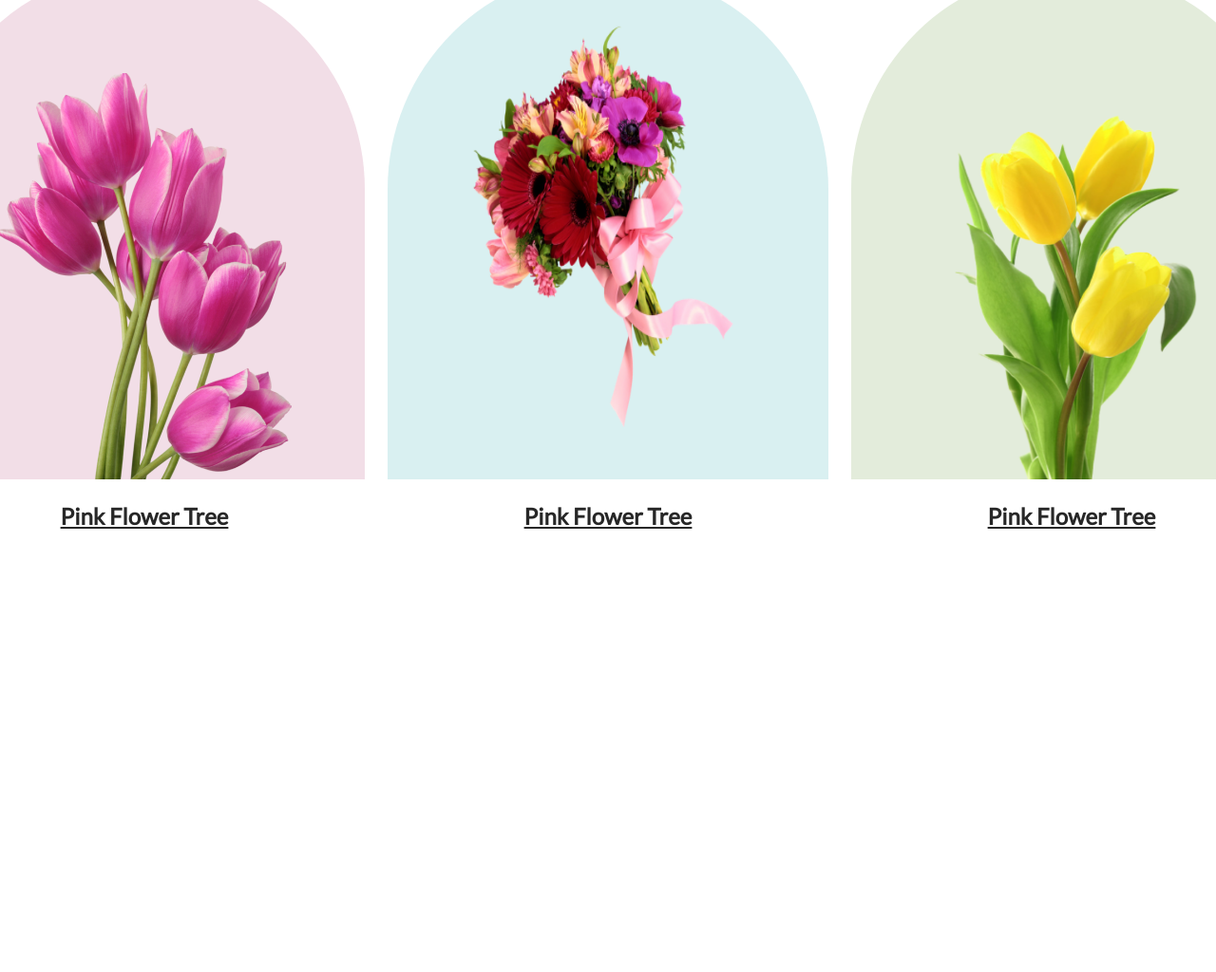
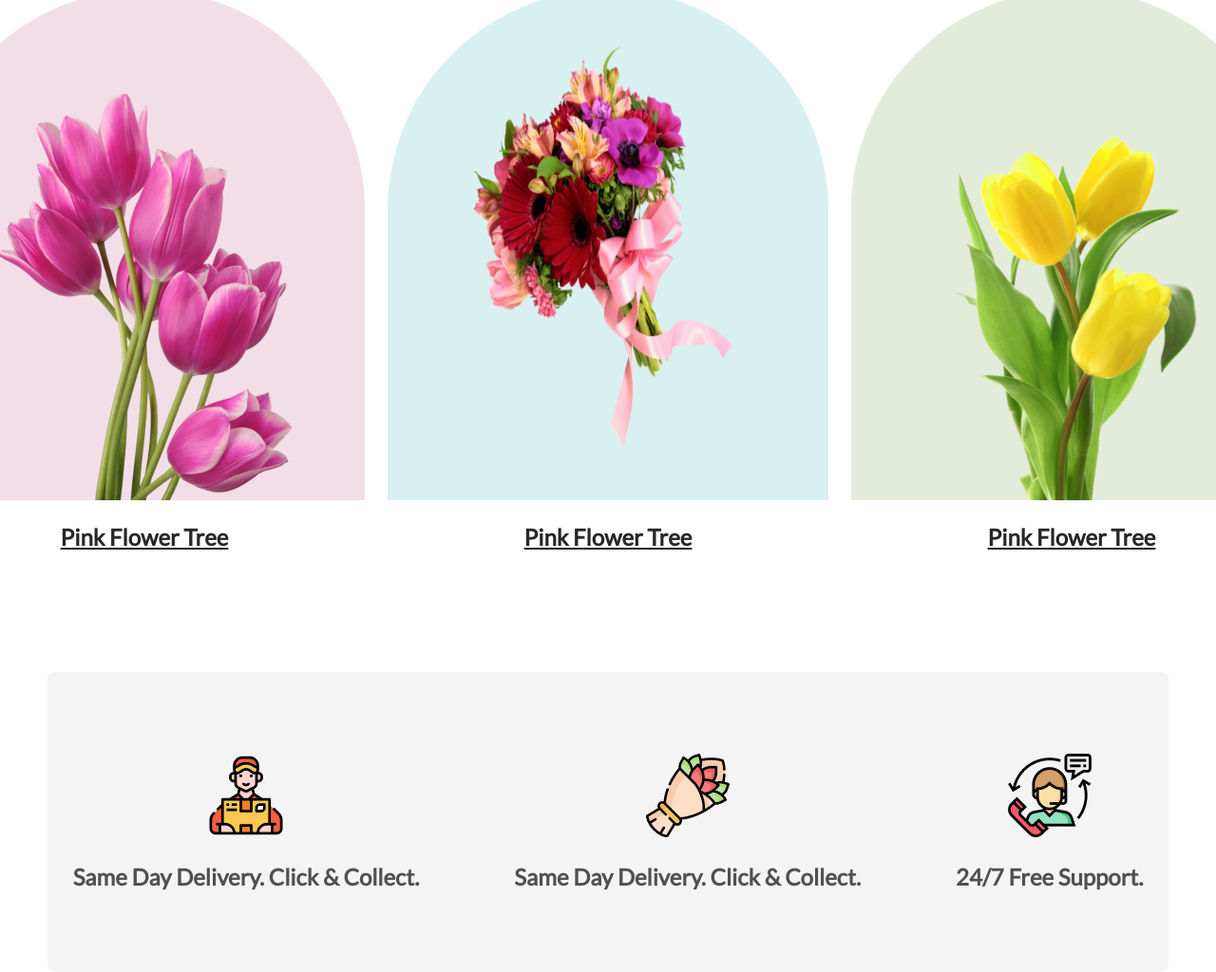
Before and after one commit to ummemunia/flower-shop, a plain HTML site: page index.html in a window 1280 px wide. Shown: the part 1239-2263 px from the top of the page at 95% size. Before the commit the page ends 1925 px from the top, so only its background shows below. Drawn offline with Linux system fonts and the light colour scheme.

Commit message:
service section complete

```diff
--- a/assets/style.css
+++ b/assets/style.css
@@ -35,7 +35,8 @@ img {
     justify-content: center;
     align-items: center;
     gap: 80px;
-    margin: 0px 200px;
+    /* need to fix */
+    margin: 0px 50px;
 }
 
 .header-title {
@@ -60,7 +61,8 @@ img {
 /* feature flower */
 
 .feature-flower {
-    margin: 170px 0px 0px;
+    /* need to fix */
+    margin: 170px 50px 0px;
 }
 
 .section-title {
@@ -76,6 +78,7 @@ img {
     color: rgba(39, 39, 39, 0.60);
     text-align: center;
     font-size: 18px;
+    /* need to fix */
     margin: 24px 450px 48px;
 
 }
@@ -119,8 +122,9 @@ img {
     position: absolute;
     top: 50%;
     left: 50%;
-    transform: translate(-50%,-50%);
+    transform: translate(-50%, -50%);
 }
+
 .featured-flower-item3 {
     width: 464px;
     height: 538px;
@@ -137,3 +141,32 @@ img {
     text-decoration: underline;
     margin-bottom: 128px;
 }
+
+/* service section */
+.service {
+    text-align: center;
+    border-radius: 8px;
+    background-color: rgba(39, 39, 39, 0.05);
+    /* need to fix */
+    margin: 0px 50px;
+}
+
+.service-container {
+    display: flex;
+    justify-content: center;
+    gap: 100px;
+}
+
+.service-img {
+    width: 88px;
+    height: 88px;
+    margin-top: 86px;
+}
+
+.service-text {
+    color: rgba(39, 39, 39, 0.80);
+    text-align: center;
+    font-size: 24px;
+    font-weight: 600;
+    margin-bottom: 86px;
+}
--- a/index.html
+++ b/index.html
@@ -44,6 +44,22 @@
                 </div>
             </div>
         </section>
+        <section class="service">
+            <div class="service-container">
+                <div>
+                    <img src="./assets/image/Group 57.png" alt="" class="service-img">
+                    <p class="service-text">Same Day Delivery. Click & Collect.</p>
+                </div>
+                <div>
+                    <img src="./assets/image/Group 58.png" alt="" class="service-img">
+                    <p class="service-text">Same Day Delivery. Click & Collect.</p>
+                </div>
+                <div>
+                    <img src="./assets/image/Group 59.png" alt="" class="service-img">
+                    <p class="service-text">24/7 Free Support.</p>
+                </div>
+            </div>
+        </section>
     </main>
 </body>
 </html>
```
